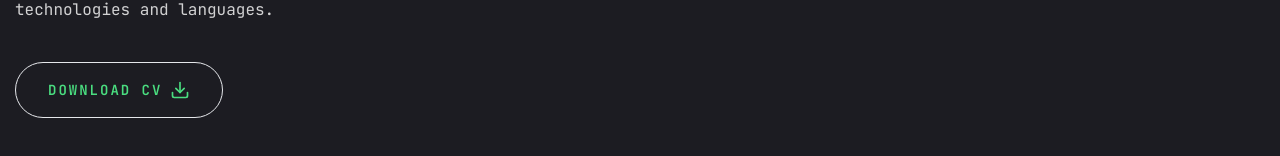
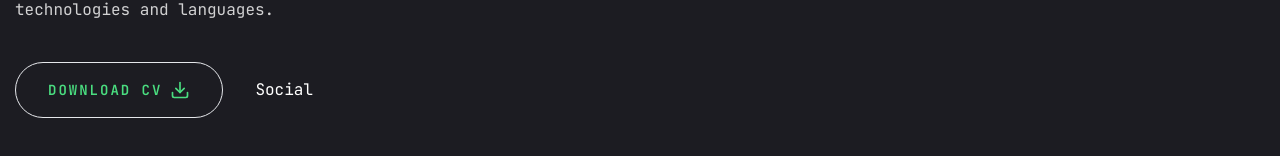
Before and after one commit to a10smd/portfolio-main, a Next.js app: page / in a window 1280 px wide. Shown: the part 450-606 px from the top of the page. Built offline with nearby package versions, Linux system fonts and the light colour scheme.

Commit message:
Major Changes

```diff
--- a/app/page.jsx
+++ b/app/page.jsx
@@ -3,6 +3,9 @@
 import { Button } from "@/components/ui/button";
 import { FiDownload } from "react-icons/fi";
 import { Typewriter } from "react-simple-typewriter";
+
+//components
+import Social from "@/components/Social";
 
 const Home = () => {
   return (
@@ -41,7 +44,9 @@ const Home = () => {
                 <span>Download CV</span>
                 <FiDownload className="text-xl" />
               </Button>
-              <div className="mb-8 xl:mb-0"></div>
+              <div className="mb-8 xl:mb-0">
+                <Social />
+              </div>
             </div>
           </div>
           {/* photo */}
--- /dev/null
+++ b/components/Social.jsx
@@ -0,0 +1,5 @@
+const Social = () => {
+  return <div>Social</div>;
+};
+
+export default Social;
```
